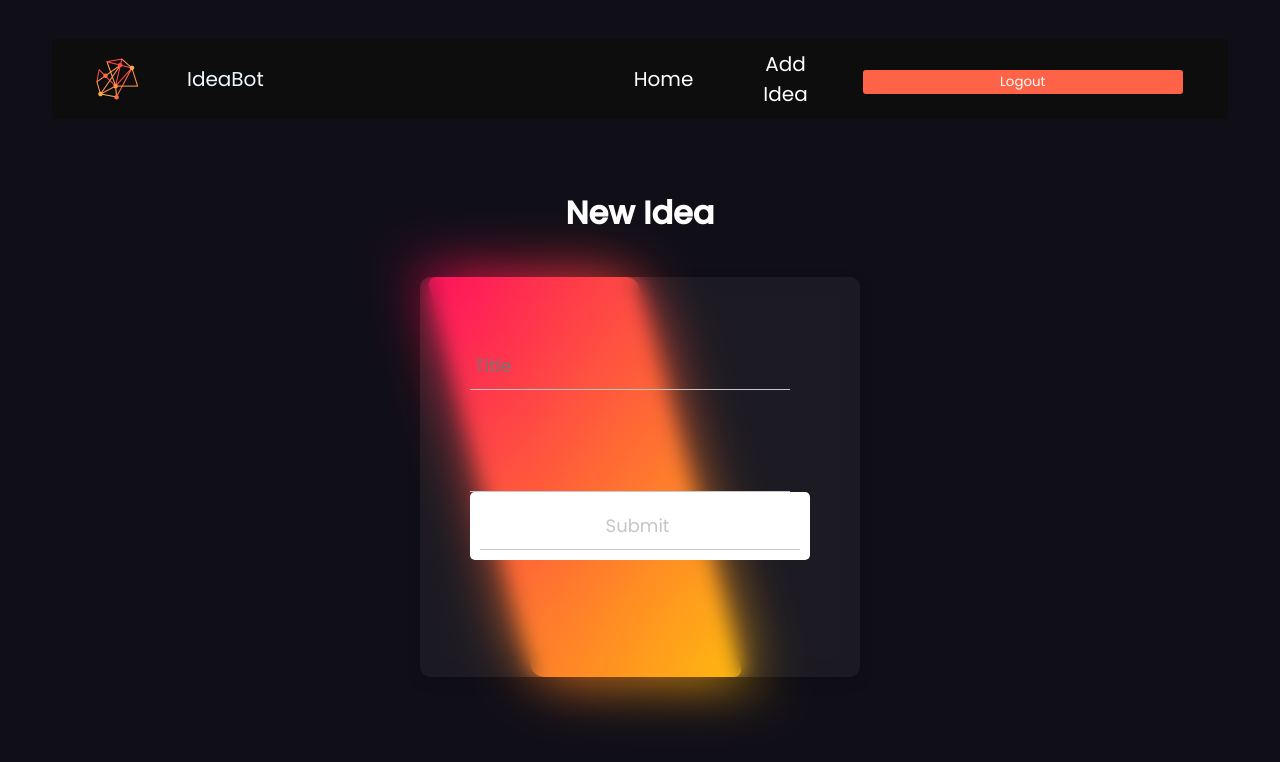
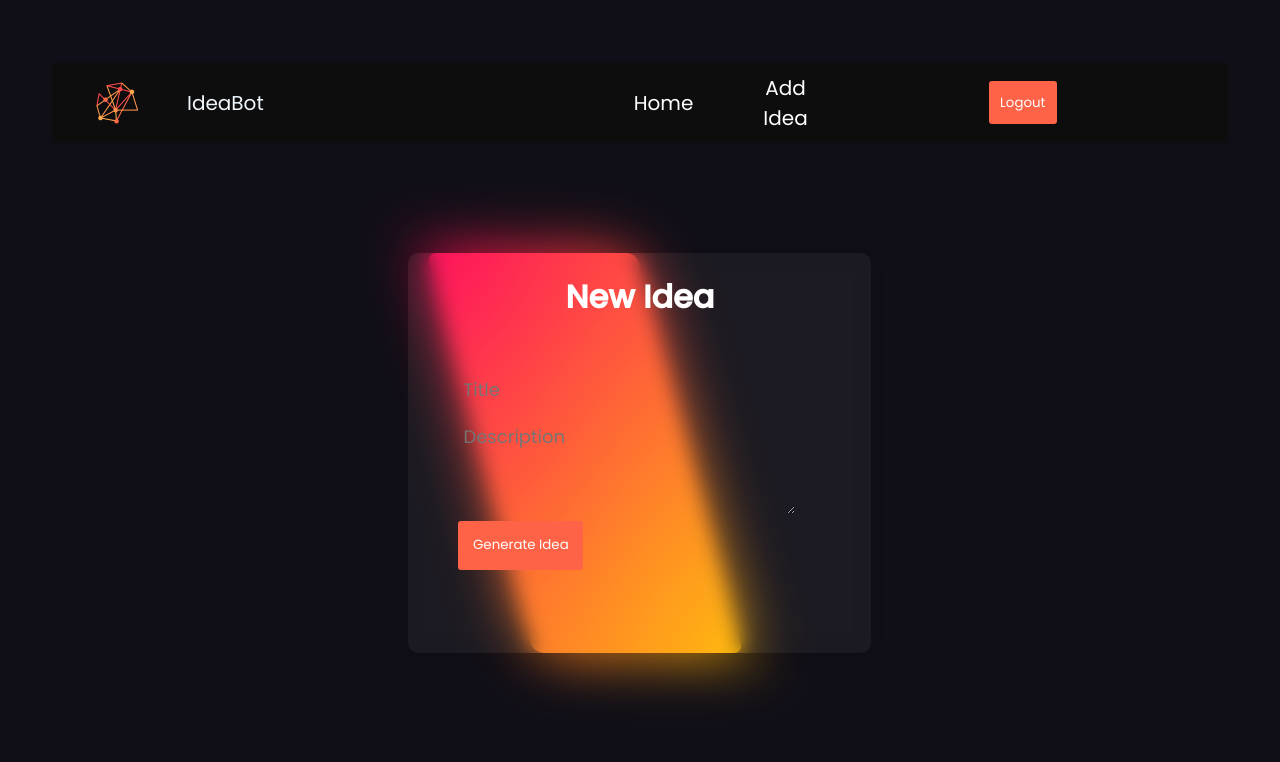
Before and after one commit to SwarupKharul/IdeaBot_hack, a Django app: page /submitidea/ in a window 1280 px wide. Shown: the top 762 px of the page. Run offline with Django 3.2, Linux system fonts and the light colour scheme; a user stored in the database is signed in.

Commit message:
changed styles

```diff
--- a/Ideabot/urls.py
+++ b/Ideabot/urls.py
@@ -24,5 +24,6 @@ urlpatterns = [
     path('logout/', views.logoutuser, name='logoutuser'),
     path('ideas/', views.ideas, name='ideas'),
     path('ideas/', views.ideas, name='ideas'),
-    path('submitidea/', views.submitidea, name='submitidea')
+    path('submitidea/', views.submitidea, name='submitidea'),
+    path('idea/<int:idea_pk>/', views.viewidea, name='viewidea'),
 ]
--- a/home/static/frontend/base.css
+++ b/home/static/frontend/base.css
@@ -17,11 +17,6 @@
     z-index: 999;
     color: aliceblue;
     padding-left: 3%;
-  }
-
-  .align-top{
-    padding-right: %;
-
   }
 
   .navbar__container {
@@ -79,30 +74,13 @@
     height: 100%;
   }
 
-  .nevbar__btn {
+  .navbar__btn {
     display: flex;
     justify-content: center;
     align-items: center;
-    width: 100%;
-    padding: 0 20px;
+    padding: 10px 20px;
   }
 
-  .button {
-    align-items: center;
-    text-decoration: none;
-    width: 100%;
-    border: none;
-    outline: none;
-    border-radius: 3px;
-    background: tomato;
-    color: white;
-    padding: 2px 10px;
-  }
-
-  .button:hover {
-    background: rgb(219, 145, 7);
-    transition: all 0.3s ease;
-  }
 
   .navbar__links:hover {
     color: tomato;
--- a/home/static/frontend/submitidea.css
+++ b/home/static/frontend/submitidea.css
@@ -134,15 +134,6 @@ body {
 }
 
 
-
-
-
-
-
-
-
-
-
 *,
 :before,
 :after {
@@ -161,7 +152,6 @@ a {
 }
 
 
-
 h1 {
   text-align: center;
 }
@@ -177,9 +167,6 @@ form {
   margin: 45px 0;
 }
 
-textarea {
-  resize: none;
-}
 
 input,
 textarea {
@@ -187,20 +174,14 @@ textarea {
   color: #c6c6c6;
   font-size: 18px;
   padding: 10px 10px 10px 5px;
-  display: block;
-  width: 320px;
   border: none;
-  border-radius: 0;
-  border-bottom: 1px solid #c6c6c6;
+  border-radius: 1;
 }
 input:focus,
 textarea:focus {
   outline: none;
 }
-input:focus ~ .bar:before,
-textarea:focus ~ .bar:before {
-  width: 320px;
-}
+
 
 .bar {
   position: relative;
--- a/home/templates/base.html
+++ b/home/templates/base.html
@@ -12,6 +12,24 @@
     <link href="https://fonts.googleapis.com/css2?family=Nunito:wght@200&display=swap" rel="stylesheet">
     <title>IdeaBot</title>
 </head>
+
+<style>
+    .button1 {
+        align-items: center;
+        text-decoration: none;
+        border: none;
+        outline: none;
+        border-radius: 3px;
+        background: tomato;
+        color: white;
+        padding: 4%;
+    }
+
+    .button1:hover {
+        background: rgb(219, 145, 7);
+        transition: all 0.3s ease;
+    }
+</style>
 
 <body>
     <div>
@@ -33,7 +51,7 @@
                     <li>
                         <form method="POST" action="{% url 'logoutuser' %}" class="navbar__btn">
                             {% csrf_token %}
-                            <button id="signOutBtn" type="submit" class="button">Logout</button>
+                            <button id="signOutBtn" type="submit" class="button1">Logout</button>
                         </form>
                     </li>
                 </ul>
--- a/home/templates/ideas.html
+++ b/home/templates/ideas.html
@@ -2,7 +2,7 @@
 {% load static %}
 {% block content %}
 <link rel="stylesheet" href="{% static 'frontend/submitidea.css' %}">
-
+<div>
     {% for detail in details %}
     <div class="container">
         <div class="card ">
@@ -24,6 +24,5 @@
         </div>
     </div>
     {% endfor %}
-
-
+</div>
 {% endblock %}
--- a/home/templates/submitidea.html
+++ b/home/templates/submitidea.html
@@ -3,8 +3,26 @@
 {% block content %}
 
 <link rel="stylesheet" href="{% static 'frontend/submitidea.css' %}">
+
+<style>
+    .button2 {
+        align-items: center;
+        text-decoration: none;
+        border: none;
+        outline: none;
+        border-radius: 3px;
+        background: tomato;
+        color: white;
+        padding: 4%;
+    }
+
+    .button2:hover {
+        background: rgb(219, 145, 7);
+        transition: all 0.3s ease;
+    }
+</style>
 <br>
-<div class="box container">
+<div class="container">
     {% if error %}
     <div class="alert alert-danger" role="alert">
         {{ error }}
@@ -12,21 +30,21 @@
     {% endif %}
     <form method="POST" enctype="multipart/form-data">
         {% csrf_token %}
-        <div class="banner">
-            <h1>
-                <center>New Idea</center>
-            </h1>
-        </div>
         <div class="container">
             <div class="card ">
                 <span></span>
                 <div class="content">
                     <div class="wrapper">
                         <form method="POST">
+                            <h1>
+                                <center>New Idea</center>
+                            </h1>
                             <div class="group">
                                 <input type="text" name="title" id="title" placeholder="Title" required />
-                                <textarea name="description" id="description" rows="3" required></textarea>
-                                <a href="#" class="generate"><input type="submit" /></a>
+                                <textarea name="description" id="description" rows="3" placeholder="Description"
+                                    required></textarea>
+                                <br>
+                                <button class="button2" type="submit">Generate Idea</button>
                             </div>
                         </form>
                     </div>
--- /dev/null
+++ b/home/templates/viewidea.html
@@ -0,0 +1 @@
+{{idea}}
--- a/home/views.py
+++ b/home/views.py
@@ -73,3 +73,18 @@ def submitidea(request):
 @login_required
 def viewprofile(request):
     pass
+
+@login_required
+def viewidea(request, idea_pk):
+    idea = get_object_or_404(Idea, pk=idea_pk, user=request.user)
+    if request.method == 'GET':
+        form = IdeaForm(instance=idea)
+        return render(request, 'viewidea.html', {'idea': idea, 'form': form})
+    else:
+        try:
+            form = IdeaForm(request.POST, instance=idea)
+            form.save()
+            return redirect('home')
+        except ValueError:
+            return render(request, 'viewidea.html',
+                          {'idea': idea, 'error': 'Wrong data put in. Try Again'})
```
Also changed, not shown: home/static/frontend/authenticate.css (+0 -106 lines), home/templates/home.html (+0 -9 lines), db.sqlite3. Lines whose indentation alone changed are shown as unchanged.
